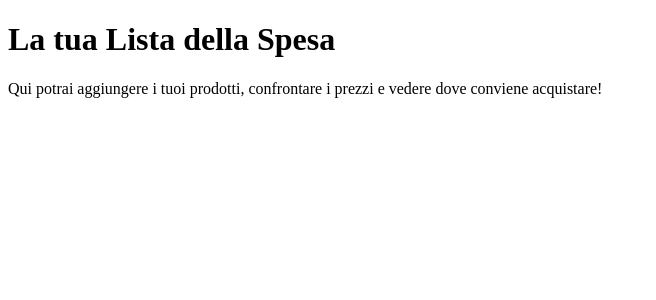
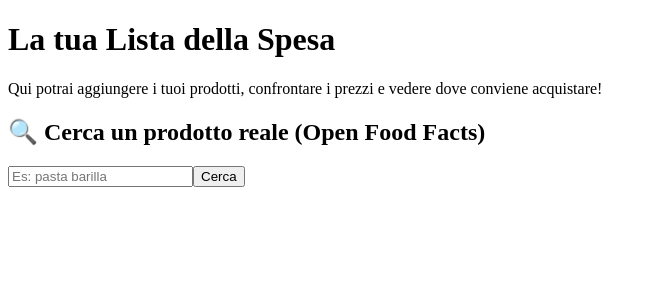
Before and after one commit to marmin74/spesafinder, a Next.js app: page /dashboard in a window 1280 px wide. Shown: the top 300 px of the page, without its empty margins (0-656 px from the left). Built offline with nearby package versions, Linux system fonts and the light colour scheme.

Commit message:
Update dashboard.tsx

```diff
--- a/pages/dashboard.tsx
+++ b/pages/dashboard.tsx
@@ -5,6 +5,9 @@ export default function Dashboard() {
     <div className="p-8">
       <h1 className="text-2xl font-bold mb-4">La tua Lista della Spesa</h1>
       <p>Qui potrai aggiungere i tuoi prodotti, confrontare i prezzi e vedere dove conviene acquistare!</p>
+<ProductSearch />
+
+
     </div>
   );
 }
```
